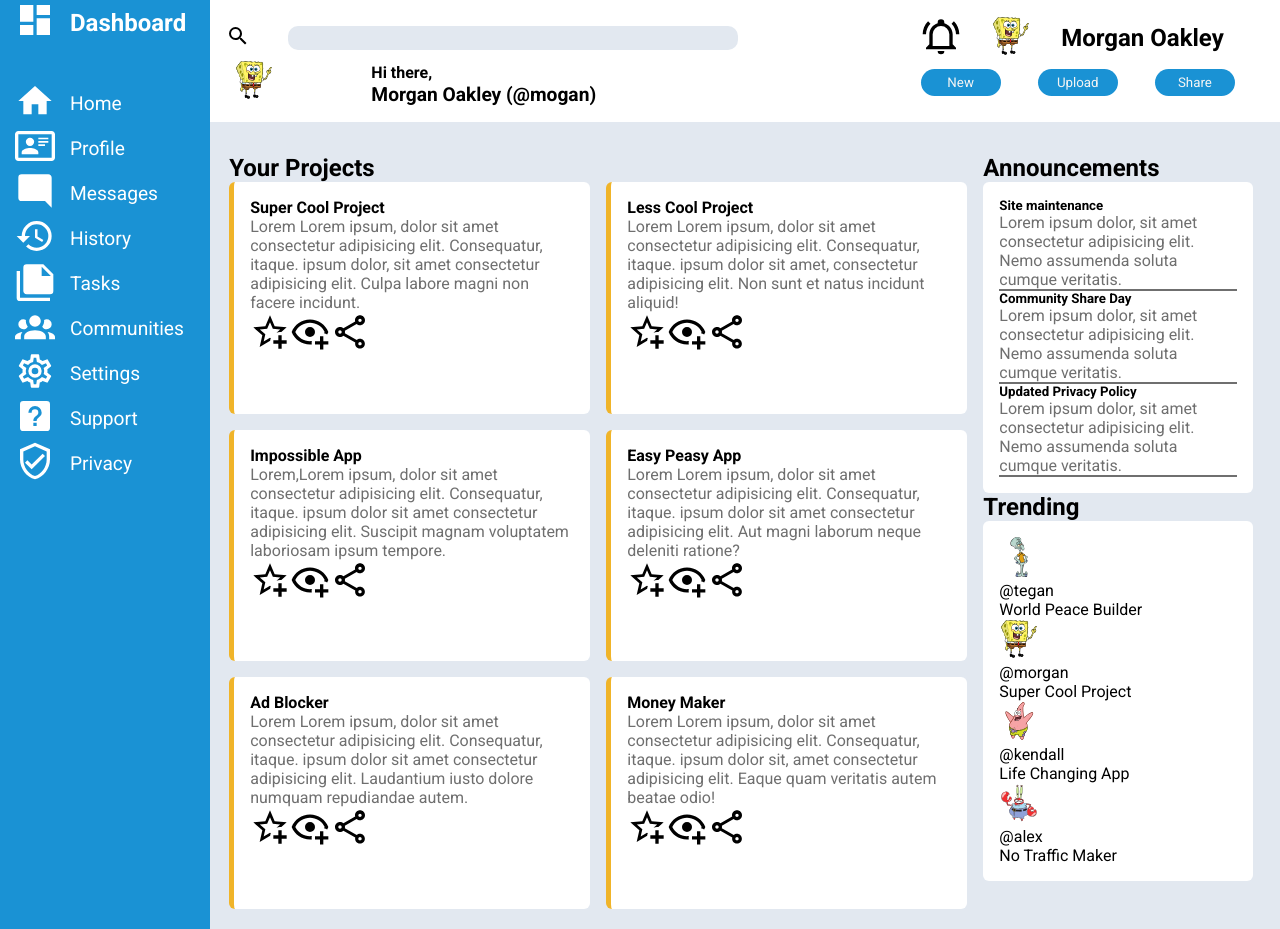
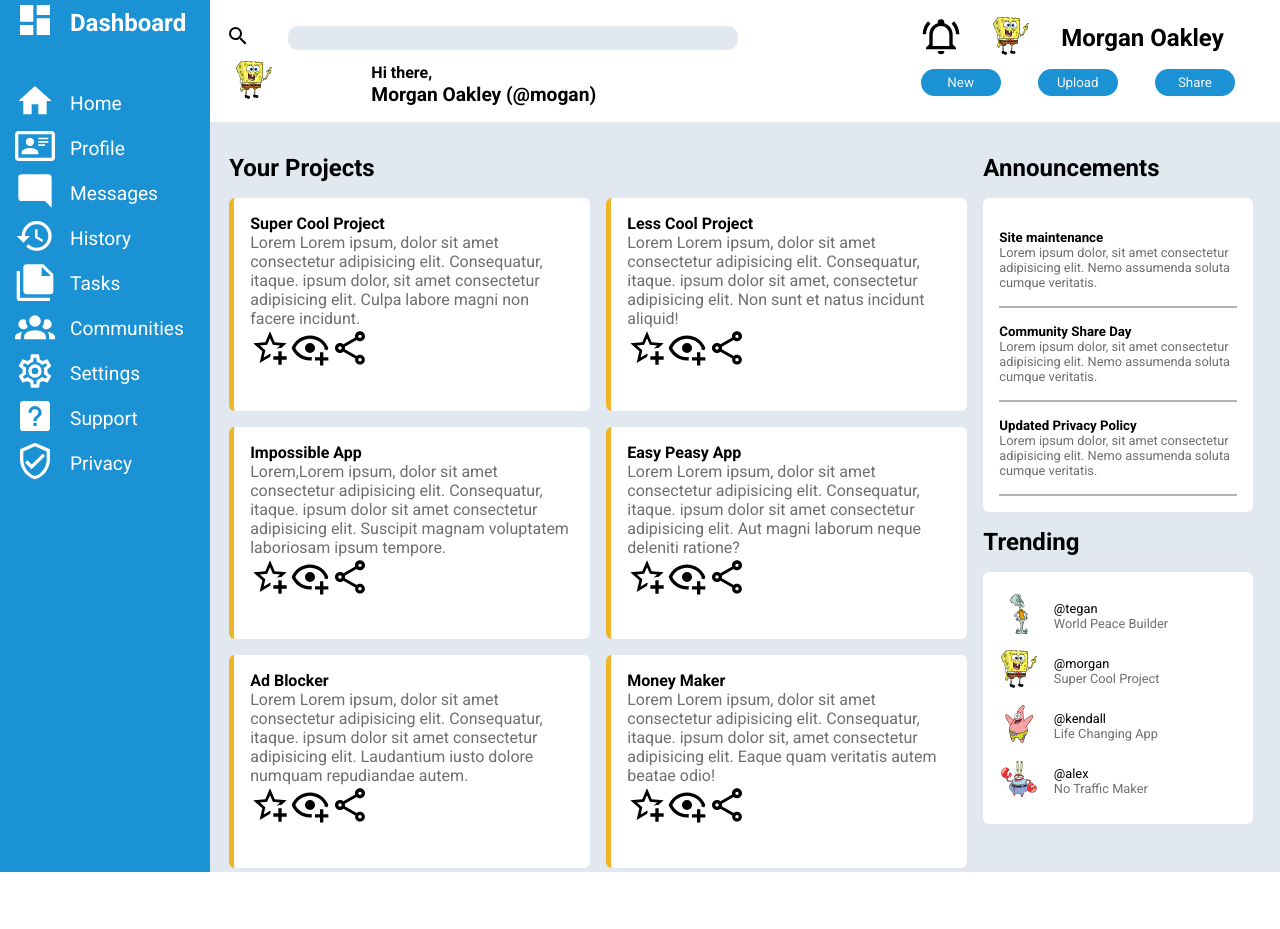
Before and after one commit to ris4rob/admindashboard, a plain HTML site: page index.html in a window 1280 px wide. After the commit the page ends 872 px from the top, so only its background shows below. Drawn offline with Linux system fonts and the light colour scheme.

```diff
--- a/styles.css
+++ b/styles.css
@@ -143,7 +143,7 @@ ul li {
   border-left: 5px solid #f0b429;
   background-color: rgba(255, 255, 255, 1);
   border-radius: 6px;
-  height: 100%;
+  /* height: 95%; */
   width: 100%;
   /* display: grid;
   place-items: center; */
@@ -162,15 +162,21 @@ ul li {
 }
 
 .announcement {
-  border-bottom: 2px solid rgb(111 111 111);
+  border-bottom: 2px solid rgb(178, 178, 178);
+}
+
+.announcement h5 {
+  margin-top: 1rem;
 }
 
 .announcement p {
   color: rgb(111 111 111);
+  font-size: .8rem;
+  padding-bottom: 1rem;
 }
 
-.trend-container {
-
+.trending-container {
+  margin-top: 1rem;
 }
 
 .trend-wrapper {
@@ -179,5 +185,27 @@ ul li {
   padding: 1rem;
   display: grid;
   grid-template-rows: 1fr 1fr 1fr 1fr;
+  grid-template-columns: 1fr;
   margin-right: 2.5rem;
 }
+
+.trend-item {
+  display: grid;
+  grid-template-columns: 20% 80%;
+  padding-block: 6px;
+  font-size: .8rem;
+  align-items: center;
+}
+
+.trend-item p {
+  margin-left: 7px;
+  color: rgb(111 111 111);
+}
+
+.trend-item p span {
+  color: black;
+}
+
+.project-container h2, .annoucements-container h2 {
+  margin-bottom: 1rem;
+}
```
